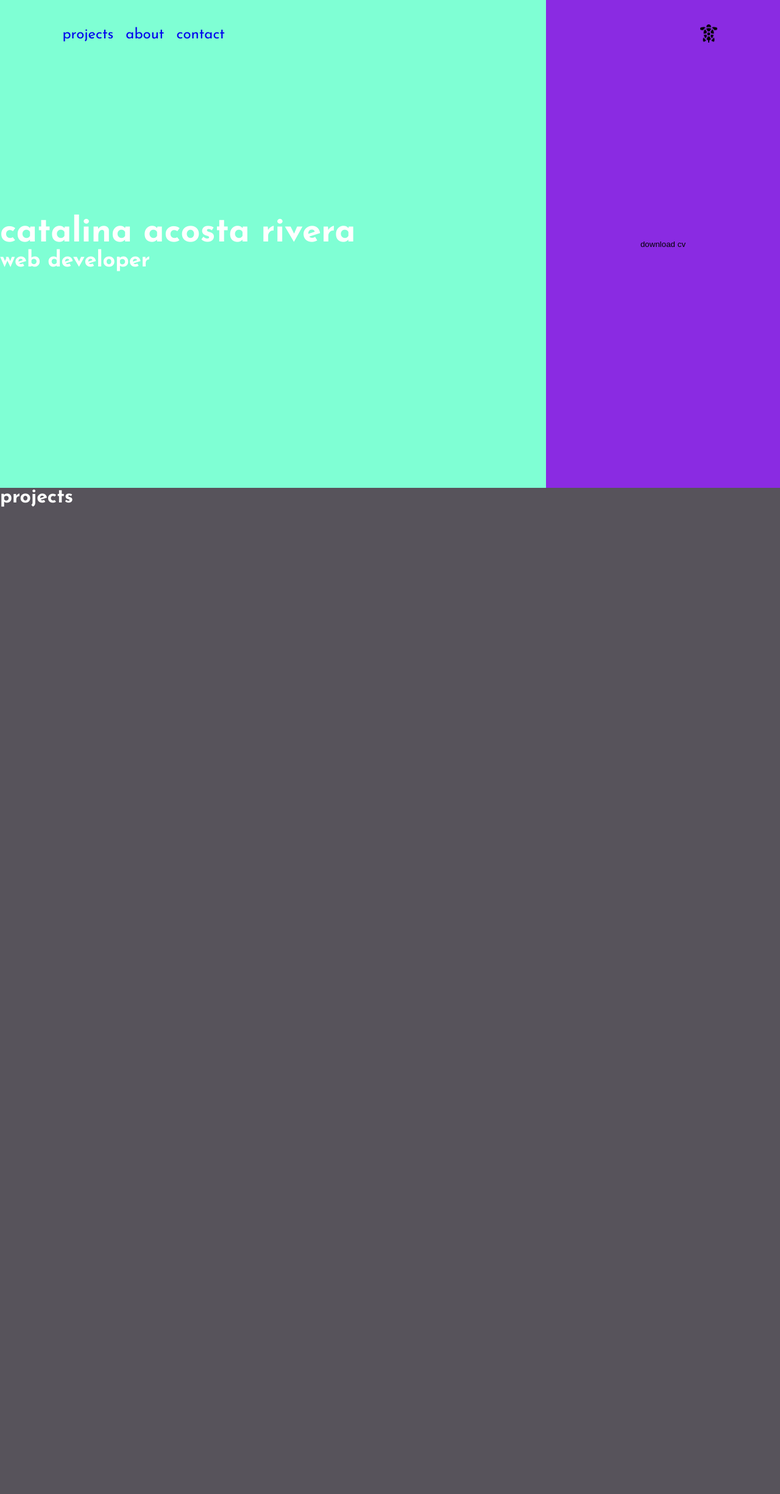
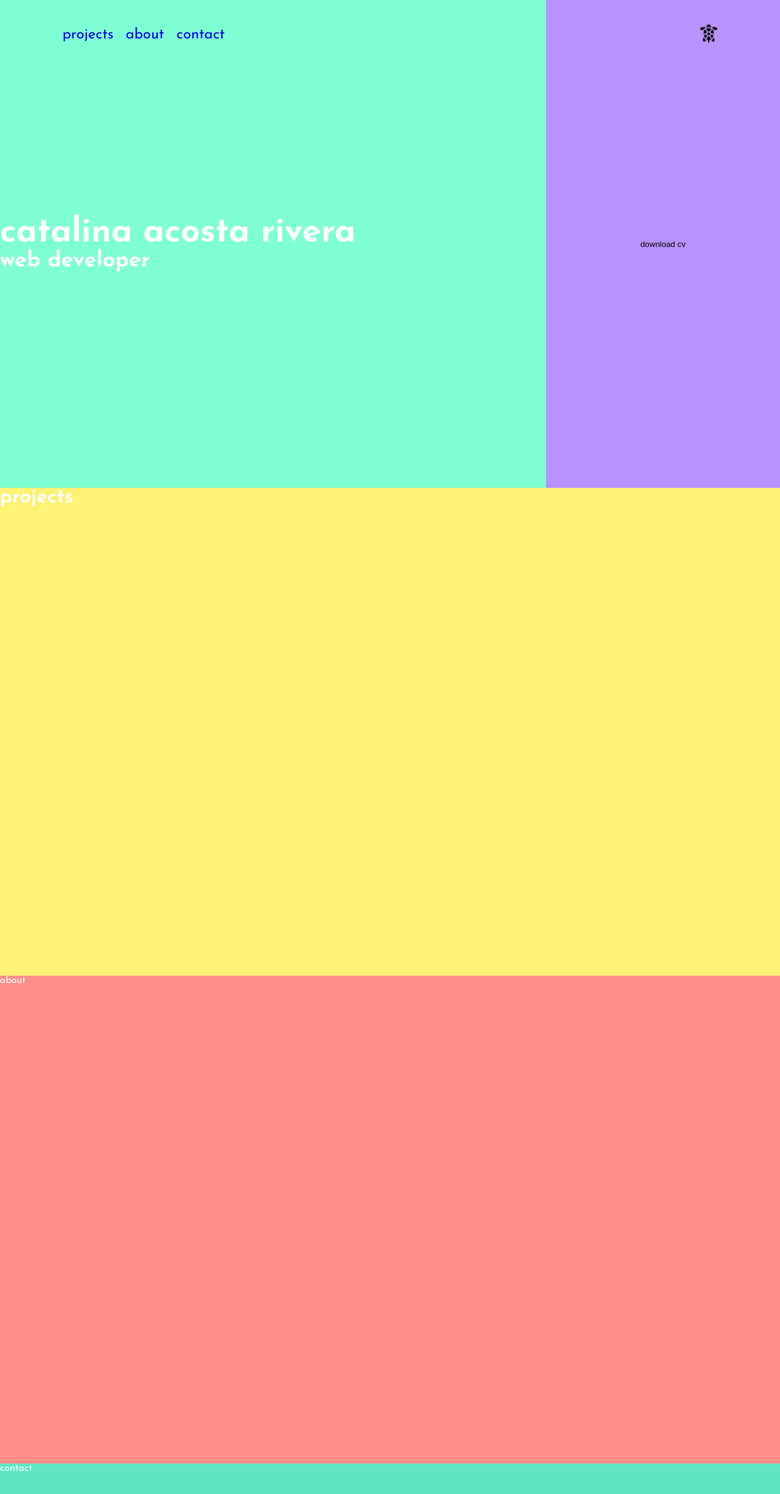
Before and after one commit to catalina-acosta/c-portfolio-3, a React (Create React App) app: page / in a window 1280 px wide. Shown: the top 2450 px of the page at 61% size. Before the commit the page ends 1600 px from the top, so only its background shows below. Built offline with nearby package versions, Linux system fonts and the light colour scheme.

Commit message:
all components created and linked with hashlinks to the navbar

```diff
--- a/src/App.js
+++ b/src/App.js
@@ -2,13 +2,19 @@ import './App.css';
 import NavBar from "./components/NavBar";
 import Hero from './components/Hero';
 import Projects from './components/Projects'
+import About from './components/About'
+import Contact from './components/Contact'
+import Footer from './components/Footer';
 
 function App() {
   return (
     <div className="App">
       <NavBar/>
       <Hero/>
-      <Projects></Projects>
+      <Projects/>
+      <About></About>
+      <Contact/>
+      <Footer></Footer>
     </div>
   );
 }
--- /dev/null
+++ b/src/components/About.js
@@ -0,0 +1,10 @@
+import React from 'react'
+import "../styles/About.css"
+
+function About() {
+  return (
+    <div className="about" id='about'>about</div>
+  )
+}
+
+export default About
--- /dev/null
+++ b/src/components/Contact.js
@@ -0,0 +1,10 @@
+import React from 'react'
+import "../styles/Contact.css"
+
+function Contact() {
+  return (
+    <div className="contact" id='contact'>contact</div>
+  )
+}
+
+export default Contact
--- /dev/null
+++ b/src/components/Footer.js
@@ -0,0 +1,10 @@
+import React from 'react'
+import '../styles/Footer.css'
+
+function Footer() {
+  return (
+    <div>Footer</div>
+  )
+}
+
+export default Footer
--- /dev/null
+++ b/src/styles/About.css
@@ -0,0 +1,4 @@
+.about {
+  height: 100vh;
+  background-color: #FE8E86;
+}
--- /dev/null
+++ b/src/styles/Contact.css
@@ -0,0 +1,4 @@
+.contact {
+  height: 100vh;
+  background-color: #5FE7C5;
+}
--- a/src/styles/Hero.css
+++ b/src/styles/Hero.css
@@ -4,7 +4,7 @@
 }
 
 .hero-right {
-  background-color: blueviolet;
+  background-color: #B892FF;
   width: 30vw;
   display: flex;
   justify-content: center;
--- a/src/styles/Projects.css
+++ b/src/styles/Projects.css
@@ -1,3 +1,4 @@
 .projects {
   height: 100vh;
+  background-color: #FFF275;
 }
```
Also changed, not shown: src/styles/Footer.css (added).
